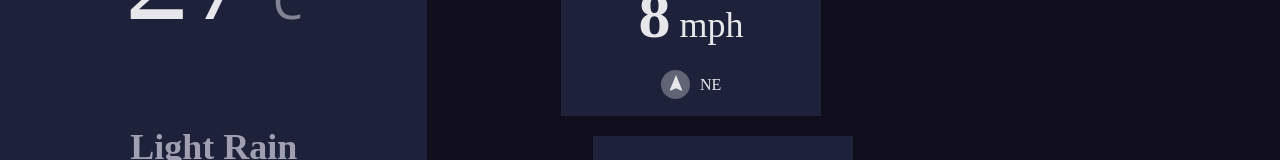
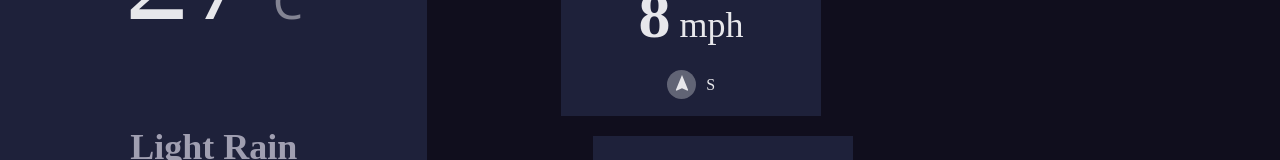
Before and after one commit to tilak30/Weather-App, a React (Create React App) app: page / in a window 1280 px wide. Shown: the part 483-643 px from the top of the page. Built offline with nearby package versions, Linux system fonts and the light colour scheme.

Commit message:
FINAL COMMIT :tada:

```diff
--- a/src/components/DisplayWeather/Highlights/Highlights.js
+++ b/src/components/DisplayWeather/Highlights/Highlights.js
@@ -12,9 +12,9 @@ export default function Highlights({data}){
                         <span className="amount">{Math.floor(data.consolidated_weather[0].wind_speed)}</span>
                         <span className="unit"> mph</span>
                     </div>
-                    <div className="wind-indicator" /*style={{ transform: "30deg" }}*/>
+                    <div className="wind-indicator" /*style={{ transform: "rotate(${30}deg)" }}*/>
                         <div className="image1"><img alt="windarrow" src={windarrow} width="20px" height="20px" style={{position:"relative", left:"5px", bottom:"1px"}}/></div>
-                        <span className="wind-direction">NE</span>
+                        <span className="wind-direction">{data.consolidated_weather[0].wind_direction_compass}</span>
                     </div>
                 </div>
                 <div className="wind col-10 offset-md-1 col-md-5">
--- a/src/components/Slider/Slider.css
+++ b/src/components/Slider/Slider.css
@@ -61,9 +61,9 @@
     font-family: Raleway;
     font-style: normal;
     font-weight: 500;
-    font-size: 16px;
+    font-size: 18px;
     line-height: 19px;
-    color: #616475;
+    color: #d6d8e0;
 }
 .search-button {
     width: 86px;
```
